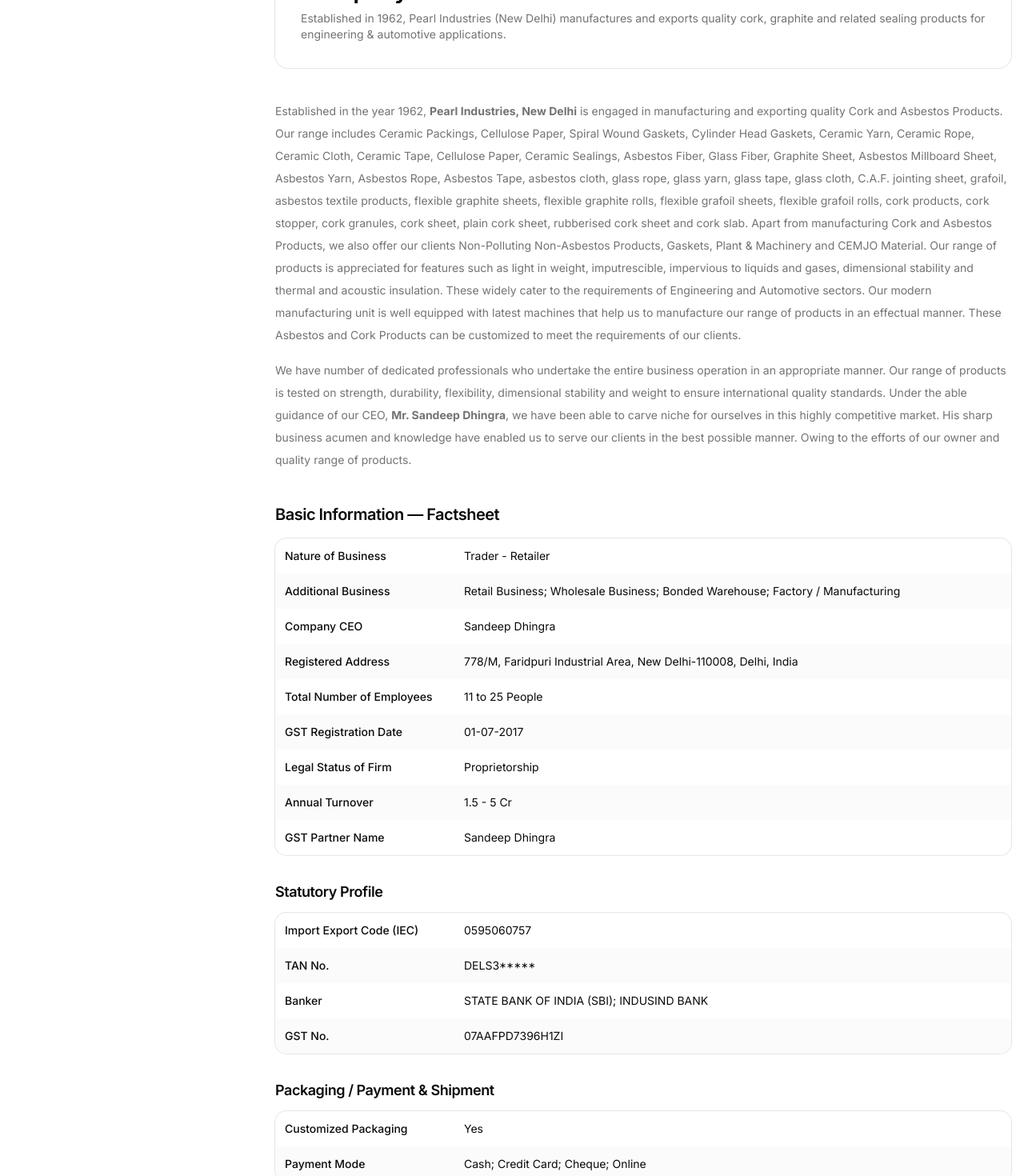
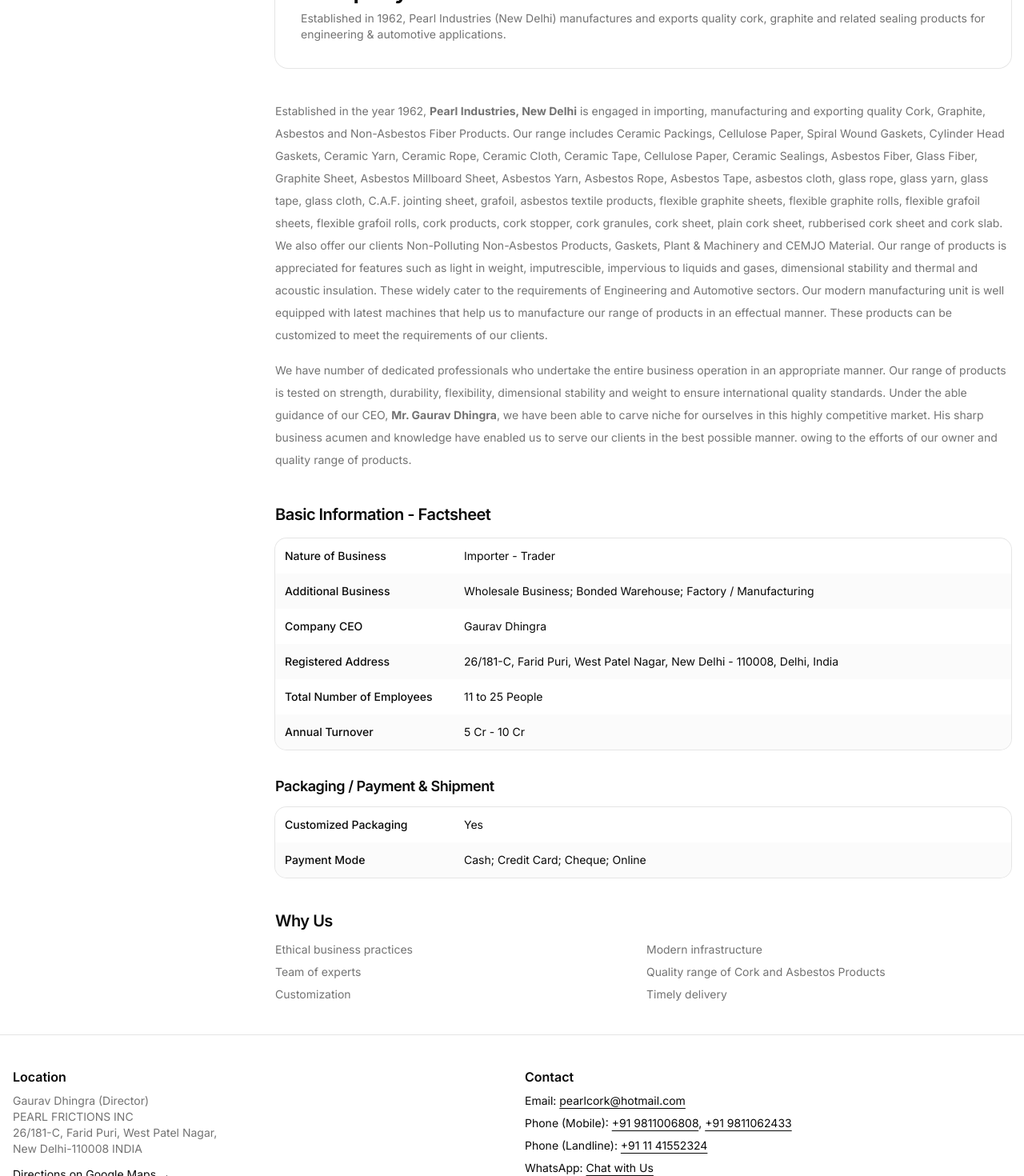
Before and after one commit to pooravdhingra/pearl-frictions-site, a Next.js app: page /about/company-profile in a window 1280 px wide. Shown: the part 480-1950 px from the top of the page at 80% size. Built offline with nearby package versions, Linux system fonts and the light colour scheme.

Commit message:
copy changes

```diff
--- a/src/app/about/company-profile/page.tsx
+++ b/src/app/about/company-profile/page.tsx
@@ -20,8 +20,8 @@
       {/* Intro — single column continuous paragraph */}
       <section className="mt-10 text-sm leading-7 text-muted-foreground">
         <p>
-          Established in the year 1962, <strong>Pearl Industries, New Delhi</strong> is engaged in
-          manufacturing and exporting quality Cork and Asbestos Products. Our range includes Ceramic
+          Established in the year 1962, <strong>Pearl Industries, New Delhi</strong> is engaged in importing,
+          manufacturing and exporting quality Cork, Graphite, Asbestos and Non-Asbestos Fiber Products. Our range includes Ceramic
           Packings, Cellulose Paper, Spiral Wound Gaskets, Cylinder Head Gaskets, Ceramic Yarn,
           Ceramic Rope, Ceramic Cloth, Ceramic Tape, Cellulose Paper, Ceramic Sealings, Asbestos
           Fiber, Glass Fiber, Graphite Sheet, Asbestos Millboard Sheet, Asbestos Yarn, Asbestos
@@ -29,53 +29,38 @@
           C.A.F. jointing sheet, grafoil, asbestos textile products, flexible graphite sheets,
           flexible graphite rolls, flexible grafoil sheets, flexible grafoil rolls, cork products,
           cork stopper, cork granules, cork sheet, plain cork sheet, rubberised cork sheet and cork
-          slab. Apart from manufacturing Cork and Asbestos Products, we also offer our clients
+          slab. We also offer our clients
           Non-Polluting Non-Asbestos Products, Gaskets, Plant &amp; Machinery and CEMJO Material.
           Our range of products is appreciated for features such as light in weight, imputrescible,
           impervious to liquids and gases, dimensional stability and thermal and acoustic
           insulation. These widely cater to the requirements of Engineering and Automotive sectors.
           Our modern manufacturing unit is well equipped with latest machines that help us to
-          manufacture our range of products in an effectual manner. These Asbestos and Cork Products
+          manufacture our range of products in an effectual manner. These products
           can be customized to meet the requirements of our clients.
         </p>
         <p className="mt-4">
           We have number of dedicated professionals who undertake the entire business operation in an
           appropriate manner. Our range of products is tested on strength, durability, flexibility,
           dimensional stability and weight to ensure international quality standards. Under the able
-          guidance of our CEO, <strong>Mr. Sandeep Dhingra</strong>, we have been able to carve niche
+          guidance of our CEO, <strong>Mr. Gaurav Dhingra</strong>, we have been able to carve niche
           for ourselves in this highly competitive market. His sharp business acumen and knowledge
-          have enabled us to serve our clients in the best possible manner. Owing to the efforts of
+          have enabled us to serve our clients in the best possible manner. owing to the efforts of
           our owner and quality range of products.
         </p>
       </section>
 
       {/* Factsheet */}
       <section className="mt-10">
-        <h2 className="text-xl font-semibold tracking-tight">Basic Information — Factsheet</h2>
+        <h2 className="text-xl font-semibold tracking-tight">Basic Information - Factsheet</h2>
         <div className="mt-4 overflow-hidden rounded-xl ring-1 ring-black/10">
           <table className="w-full text-sm">
             <tbody className="[&_tr:nth-child(even)]:bg-muted/40">
-              <tr><td className="p-3 font-medium w-56">Nature of Business</td><td className="p-3">Trader - Retailer</td></tr>
-              <tr><td className="p-3 font-medium">Additional Business</td><td className="p-3">Retail Business; Wholesale Business; Bonded Warehouse; Factory / Manufacturing</td></tr>
-              <tr><td className="p-3 font-medium">Company CEO</td><td className="p-3">Sandeep Dhingra</td></tr>
-              <tr><td className="p-3 font-medium">Registered Address</td><td className="p-3">778/M, Faridpuri Industrial Area, New Delhi-110008, Delhi, India</td></tr>
+              <tr><td className="p-3 font-medium w-56">Nature of Business</td><td className="p-3">Importer - Trader</td></tr>
+              <tr><td className="p-3 font-medium">Additional Business</td><td className="p-3">Wholesale Business; Bonded Warehouse; Factory / Manufacturing</td></tr>
+              <tr><td className="p-3 font-medium">Company CEO</td><td className="p-3">Gaurav Dhingra</td></tr>
+              <tr><td className="p-3 font-medium">Registered Address</td><td className="p-3">26/181-C, Farid Puri, West Patel Nagar, New Delhi - 110008, Delhi, India</td></tr>
               <tr><td className="p-3 font-medium">Total Number of Employees</td><td className="p-3">11 to 25 People</td></tr>
-              <tr><td className="p-3 font-medium">GST Registration Date</td><td className="p-3">01-07-2017</td></tr>
-              <tr><td className="p-3 font-medium">Legal Status of Firm</td><td className="p-3">Proprietorship</td></tr>
-              <tr><td className="p-3 font-medium">Annual Turnover</td><td className="p-3">1.5 - 5 Cr</td></tr>
-              <tr><td className="p-3 font-medium">GST Partner Name</td><td className="p-3">Sandeep Dhingra</td></tr>
-            </tbody>
-          </table>
-        </div>
-
-        <h3 className="mt-8 text-lg font-semibold tracking-tight">Statutory Profile</h3>
-        <div className="mt-3 overflow-hidden rounded-xl ring-1 ring-black/10">
-          <table className="w-full text-sm">
-            <tbody className="[&_tr:nth-child(even)]:bg-muted/40">
-              <tr><td className="p-3 font-medium w-56">Import Export Code (IEC)</td><td className="p-3">0595060757</td></tr>
-              <tr><td className="p-3 font-medium">TAN No.</td><td className="p-3">DELS3*****</td></tr>
-              <tr><td className="p-3 font-medium">Banker</td><td className="p-3">STATE BANK OF INDIA (SBI); INDUSIND BANK</td></tr>
-              <tr><td className="p-3 font-medium">GST No.</td><td className="p-3">07AAFPD7396H1ZI</td></tr>
+              <tr><td className="p-3 font-medium">Annual Turnover</td><td className="p-3">5 Cr - 10 Cr</td></tr>
             </tbody>
           </table>
         </div>
--- a/src/app/about/infrastructure-and-facilities/page.tsx
+++ b/src/app/about/infrastructure-and-facilities/page.tsx
@@ -29,8 +29,7 @@
         <p className="mt-3 text-sm text-muted-foreground">
           We have a state-of-the-art manufacturing unit located at Delhi (India). Our unit is
           equipped with all the latest machines and testing equipment. This unit is supervised by
-          experienced professionals, who enable us to successfully manufacture our Asbestos and Cork
-          Products in bulk within the stipulated time frame. Some of the prominent features of our
+          experienced professionals, who enable us to successfully manufacture our products in bulk within the stipulated time frame. Some of the prominent features of our
           manufacturing unit include:
         </p>
         <ul className="mt-3 grid gap-2 text-sm text-muted-foreground sm:grid-cols-2">
@@ -52,9 +51,9 @@
       <section className="mt-10">
         <h2 className="text-xl font-semibold tracking-tight">Warehousing and Packaging</h2>
         <p className="mt-3 text-sm text-muted-foreground">
-          Our warehousing unit has high storage capacity to stock our range of Asbestos and Cork
-          Products in bulk quantity. It has been internally divided into several sections to
-          facilitate an easy accommodation, access and retrieval of our Cork and Asbestos Products.
+          Our warehousing unit has high storage capacity to stock our range of
+          products in bulk quantity. It has been internally divided into several sections to
+          facilitate an easy accommodation, access and retrieval of our products.
           Important characteristics of our warehouse include:
         </p>
         <ul className="mt-3 grid gap-2 text-sm text-muted-foreground sm:grid-cols-2">
@@ -66,7 +65,7 @@
         <p className="mt-4 text-sm text-muted-foreground">
           Besides, we also pay special heed in effective packaging of our range of products so that
           they do not get damaged in transit. In this way we are able to offer our clients with tamper-free
-          Cork and Asbestos Products.
+          products.
         </p>
       </section>
 
@@ -78,7 +77,7 @@
           of experienced research experts. This department is equipped with all the latest tools and
           instruments assisting us in developing our Cork and Asbestos Products in line with the
           latest advancements in the industry. Our research experts also aid us in enhancing the
-          production of Cork and Asbestos Products. Our R&amp;D department conducts research on the
+          production of products. Our R&amp;D department conducts research on the
           following factors:
         </p>
         <ul className="mt-3 list-disc pl-5 text-sm text-muted-foreground space-y-1">
--- a/src/app/about/product-profile/page.tsx
+++ b/src/app/about/product-profile/page.tsx
@@ -19,7 +19,7 @@
       {/* Body */}
       <section className="mt-10 space-y-4 text-sm leading-7 text-muted-foreground">
         <p>
-          We are one of the leading manufactures and exporters of quality Cork and Asbestos Products.
+          We are one of the leading manufactures and exporters of quality Cork, Graphite, Asbestos and Non-Asbestos Fiber Products.
           Our range includes ceramic packings, cellulose paper, spiral wound gaskets, cylinder head
           gaskets, ceramic yarn, ceramic rope, ceramic cloth, ceramic tape, cellulose paper, ceramic
           sealings, asbestos fiber, glass fiber, graphite sheet, asbestos millboard sheet, asbestos
--- a/src/app/about/quality/page.tsx
+++ b/src/app/about/quality/page.tsx
@@ -20,9 +20,8 @@
       <section className="mt-10">
         <h2 className="text-xl font-semibold tracking-tight">Quality Assurance</h2>
         <p className="mt-3 text-sm text-muted-foreground">
-          We follow strict quality control policies to give our customers the quality Asbestos and
-          Cork Products. We have gained ISO 9001:2000 certified for the quality of our range of Cork
-          and Asbestos Products. Our adherence to ethical business practices and qualitative approach
+          We follow strict quality control policies to give our customers quality products. We have gained ISO 9001:2000 certified for the quality of
+          our range of products. Our adherence to ethical business practices and qualitative approach
           has given us an edge over the other leading organizations. Right from the initial stage of
           procurement of raw material till the final delivery of the consignment, we undertake
           stringent quality control measures.
```
